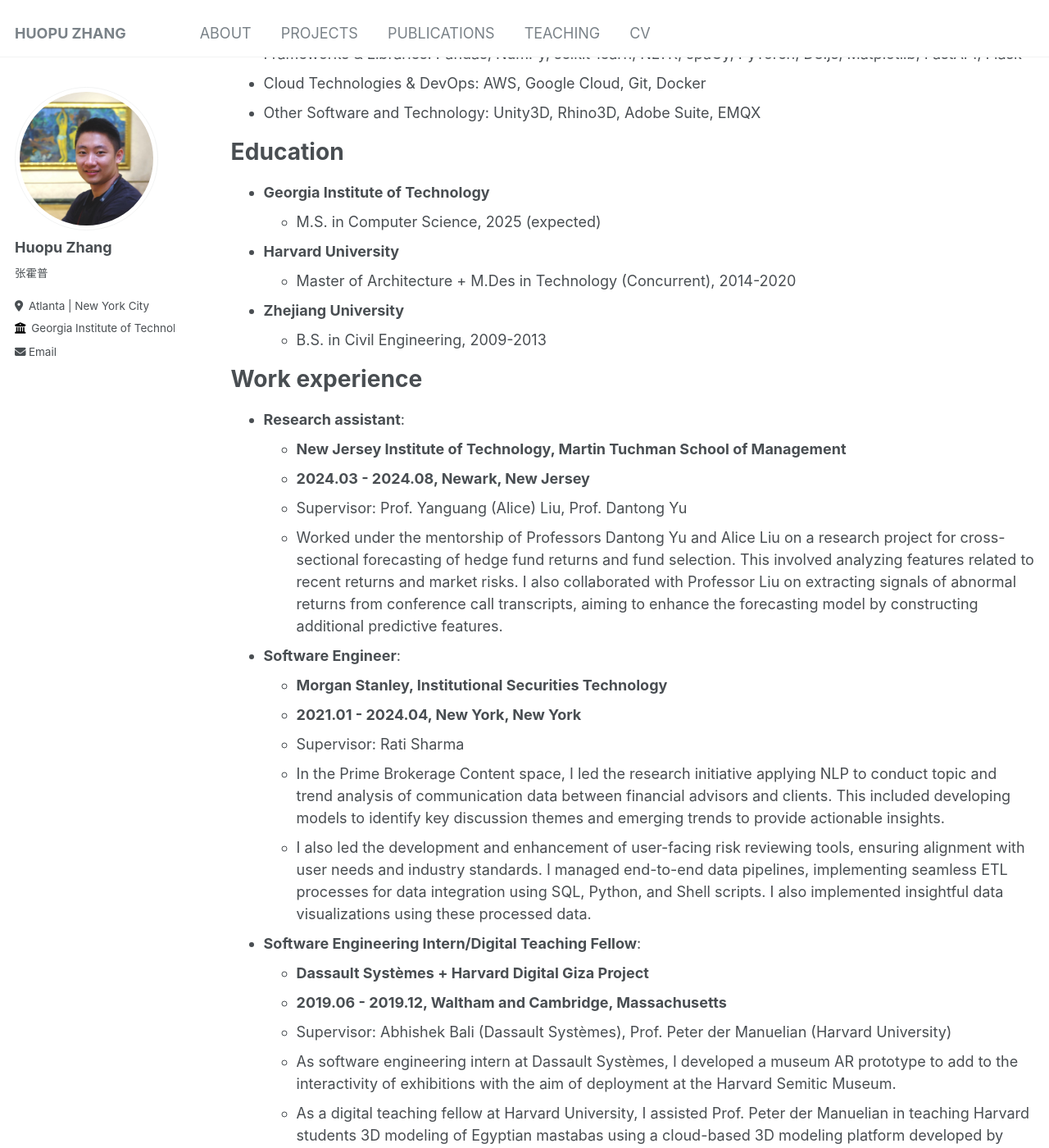
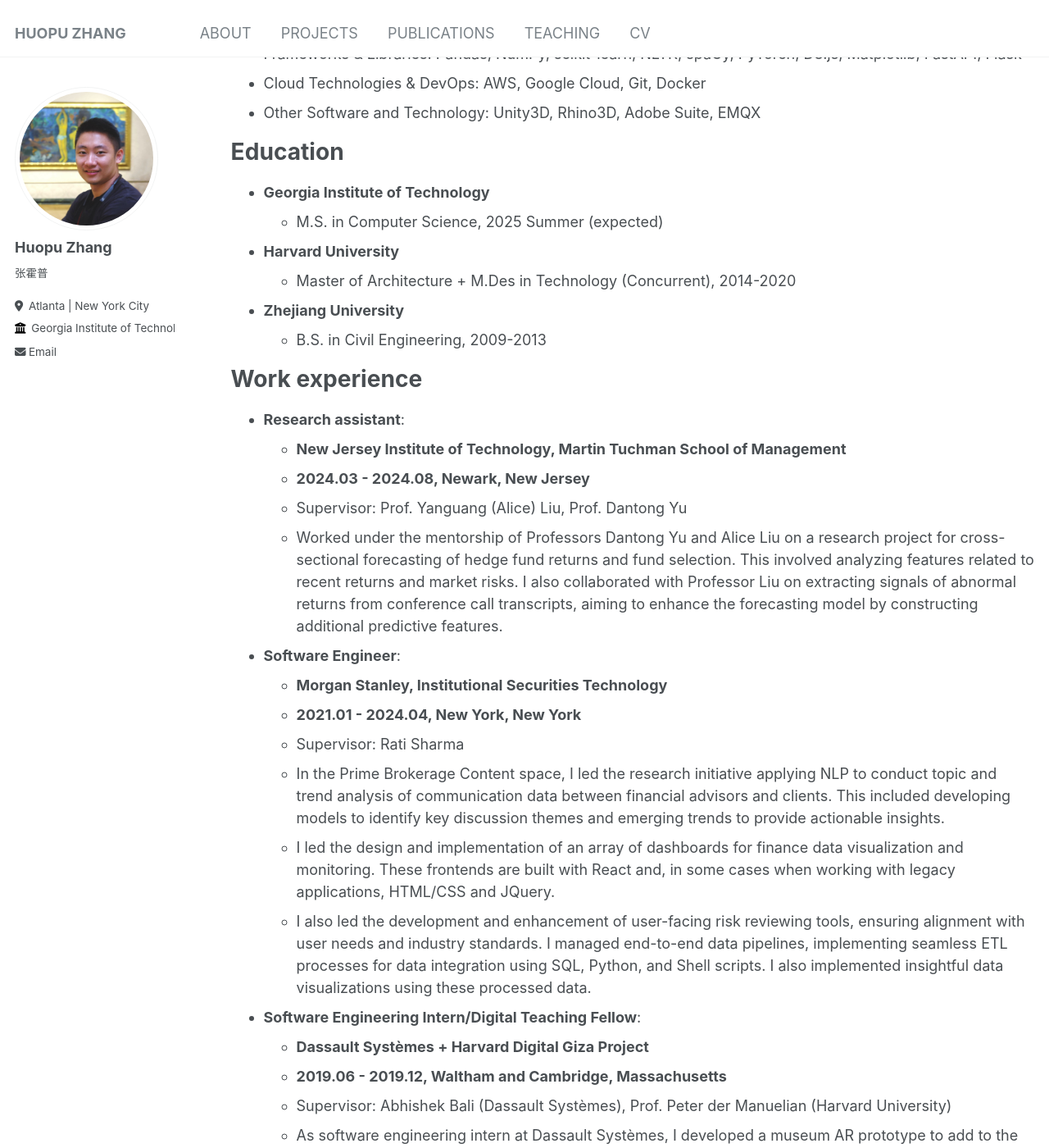
Before and after one commit to Kharasso/Kharasso.github.io, a Jekyll site: the page built from _pages/cv.md, in a window 1280 px wide and 1400 px high, scrolled down 279 px. Shown: the whole window at 82% size. Built offline with Jekyll 4.4.1, drawn with Linux system fonts in a browser that asks for light colours.

Commit message:
edits cv

```diff
--- a/_config.yml
+++ b/_config.yml
@@ -29,7 +29,7 @@ author:
   employer         : "Georgia Institute of Technology"
   uri              : #
   email            : "hzhang931@gatech.edu"
-  cvlink           : "https://drive.google.com/file/d/1RcnTjVArTX6aHDESPVvYO_9m1PD3qL4T/view?usp=sharing"
+  cvlink           : "https://drive.google.com/file/d/1mhQAL4Dw2NZRP9XUStK6ILD59ocP_dGM/view?usp=sharing"
 
   # Academic websites
   arxiv            : # URL - Update with the correct link to your profile
--- a/_pages/cv.md
+++ b/_pages/cv.md
@@ -24,7 +24,7 @@ Skills and Expertise
 Education
 ======
 * **Georgia Institute of Technology**
-  * M.S. in Computer Science, 2025 (expected)
+  * M.S. in Computer Science, 2025 Summer (expected)
 * **Harvard University**
   * Master of Architecture + M.Des in Technology (Concurrent), 2014-2020
 * **Zhejiang University**
@@ -43,6 +43,7 @@ Work experience
   * **2021.01 - 2024.04, New York, New York**
   * Supervisor: Rati Sharma
   * In the Prime Brokerage Content space, I led the research initiative applying NLP to conduct topic and trend analysis of communication data between financial advisors and clients. This included developing models to identify key discussion themes and emerging trends to provide actionable insights.
+  * I led the design and implementation of an array of dashboards for finance data visualization and monitoring. These frontends are built with React and, in some cases when working with legacy applications, HTML/CSS and JQuery.
   * I also led the development and enhancement of user-facing risk reviewing tools, ensuring alignment with user needs and industry standards. I managed end-to-end data pipelines, implementing seamless ETL processes for data integration using SQL, Python, and Shell scripts. I also implemented insightful data visualizations using these processed data.
 
 * **Software Engineering Intern/Digital Teaching Fellow**:
```
